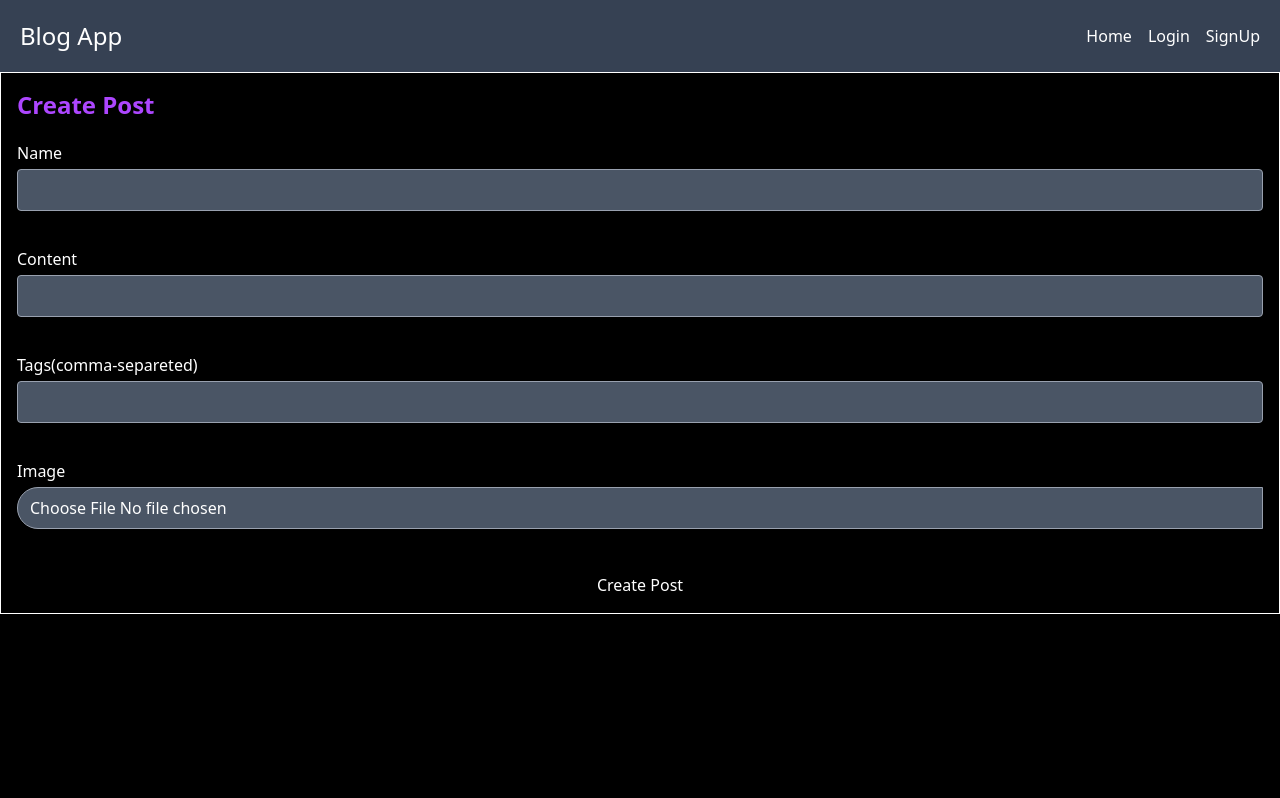
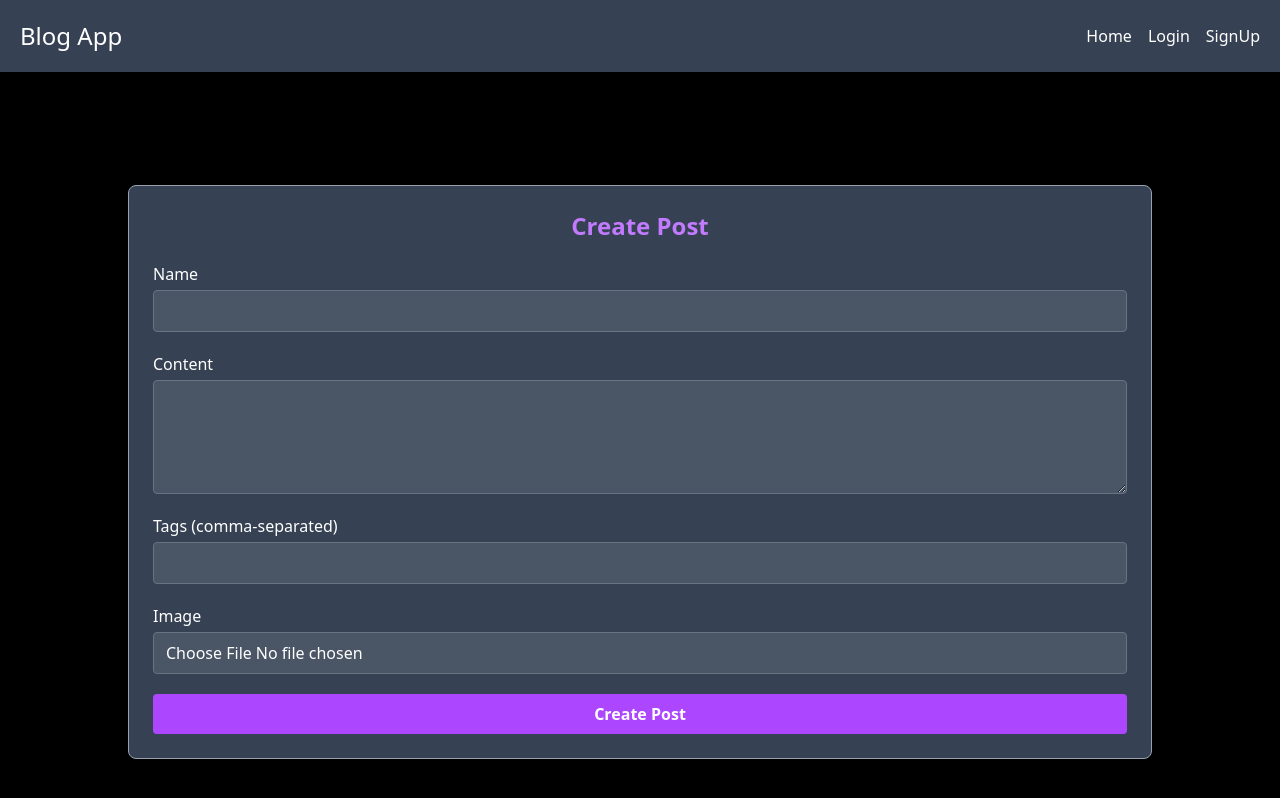
Before and after one commit to SamSwnshi/blog_website, a React (Vite) app in the folder client/: page /create-post in a window 1280 px wide. Shown: the top 798 px of the page. Built offline with nearby package versions, Linux system fonts and the light colour scheme.

Commit message:
create post ui tweak

```diff
--- a/client/src/pages/CreatePost.jsx
+++ b/client/src/pages/CreatePost.jsx
@@ -2,29 +2,46 @@ import React from 'react'
 
 const CreatePost = () => {
     return (
-        <div className='flex flex-col border gap-5 p-4 justify-center min-h-96 '>
-            <h1 className='text-2xl text-purple-500 font-bold'>Create Post</h1>
-            <div className="flex flex-col mb-4">
-                <label className="mb-1">Name</label>
-                <input type="text" className="border border-gray-400 rounded px-3 py-2 bg-gray-600 text-white" />
+        <div className="flex items-center justify-center min-h-screen ">
+            <div className="flex flex-col border border-gray-400 rounded-lg gap-5 p-6 w-full max-w-5xl bg-gray-700 shadow-lg">
+                <h1 className="text-2xl text-purple-400 font-bold text-center">Create Post</h1>
+
+                <div className="flex flex-col">
+                    <label className="mb-1 text-white">Name</label>
+                    <input
+                        type="text"
+                        className="border border-gray-500 rounded px-3 py-2 bg-gray-600 text-white"
+                    />
                 </div>
 
-            <div className="flex flex-col mb-4">
-                <label className="mb-1">Content</label>
-                <input type="textarea" className="border border-gray-400 rounded px-3 py-2 bg-gray-600 text-white" />
+                <div className="flex flex-col">
+                    <label className="mb-1 text-white">Content</label>
+                    <textarea
+                        rows="4"
+                        className="border border-gray-500 rounded px-3 py-2 bg-gray-600 text-white"
+                    />
                 </div>
 
-            <div className="flex flex-col mb-4">
-                <label className="mb-1">Tags(comma-separeted)</label>
-                <input type="text" className="border border-gray-400 rounded px-3 py-2 bg-gray-600 text-white" />
+                <div className="flex flex-col">
+                    <label className="mb-1 text-white">Tags (comma-separated)</label>
+                    <input
+                        type="text"
+                        className="border border-gray-500 rounded px-3 py-2 bg-gray-600 text-white"
+                    />
                 </div>
 
-            <div className="flex flex-col mb-6">
-                <label className="mb-1">Image</label>
-                <input type="file" className="border-1 border-gray-400 rounded-l-full px-3 py-2 bg-gray-600 text-white" />
+                <div className="flex flex-col">
+                    <label className="mb-1 text-white">Image</label>
+                    <input
+                        type="file"
+                        className="border border-gray-500 rounded px-3 py-2 bg-gray-600 text-white"
+                    />
                 </div>
 
-            <button>Create Post</button>
+                <button className="bg-purple-500 hover:bg-purple-600 text-white font-semibold py-2 rounded">
+                    Create Post
+                </button>
+            </div>
         </div>
     )
 }
```
Lines whose indentation alone changed are shown as unchanged.
